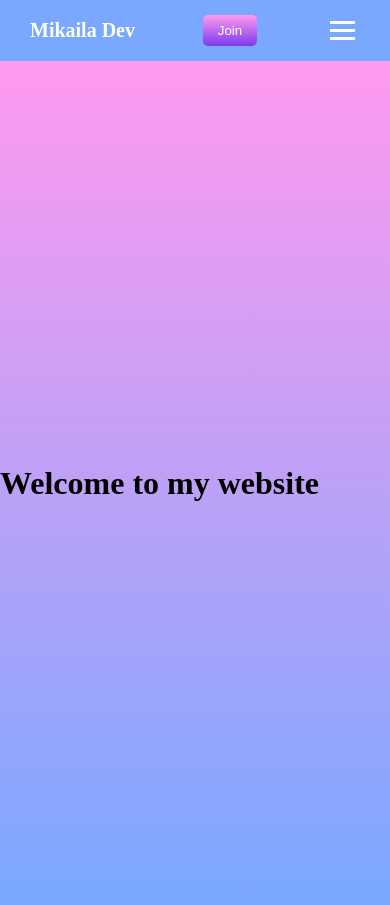
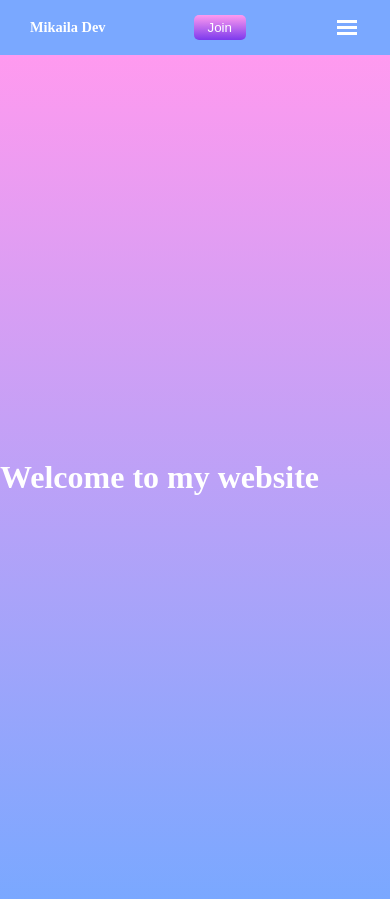
Before and after one commit to mikaila114/web, a React (Vite) app: page / in a window 390 px wide. Built offline with nearby package versions, Linux system fonts and the light colour scheme; a web font is replaced by a local one.

Commit message:
fixed header

```diff
--- a/src/index.css
+++ b/src/index.css
@@ -51,9 +51,9 @@ body {
 
 .bar {
   display: block;
-  width: 25px;
+  width: 20px;
   height: 3px;
-  margin: 5px;
+  margin: 3px;
   background: white;
 }
 
@@ -88,6 +88,14 @@ body {
   width: 100%;
   height: 100vh;
   align-items: center;
-
+  color: white;
   background: linear-gradient(#ff9aef, #7aa8ff);
 }
+@media (max-width: 480px){
+  .logo {
+    font-size: 0.9em;
+  }
+  .join-btn {
+    padding: 5px 14px;
+  }
+}
```
